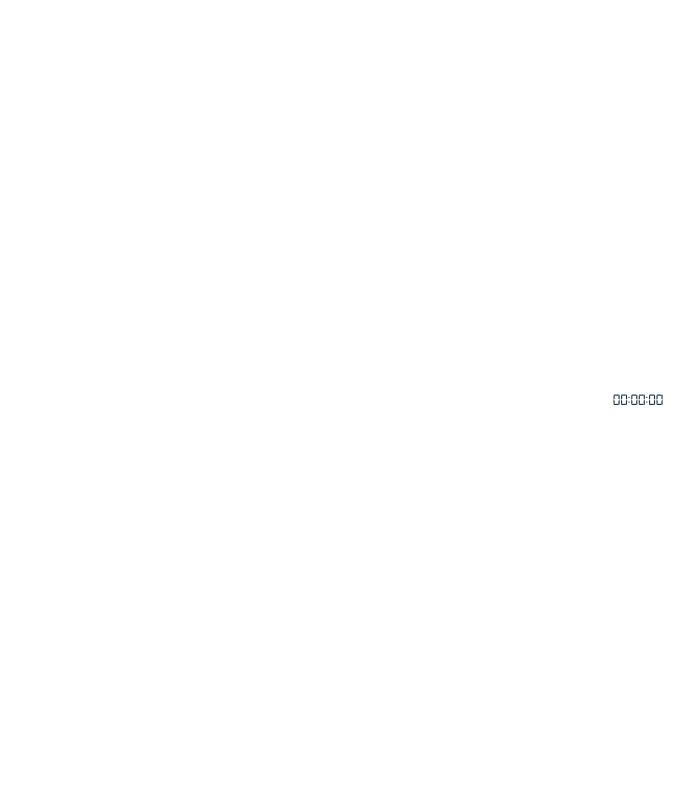
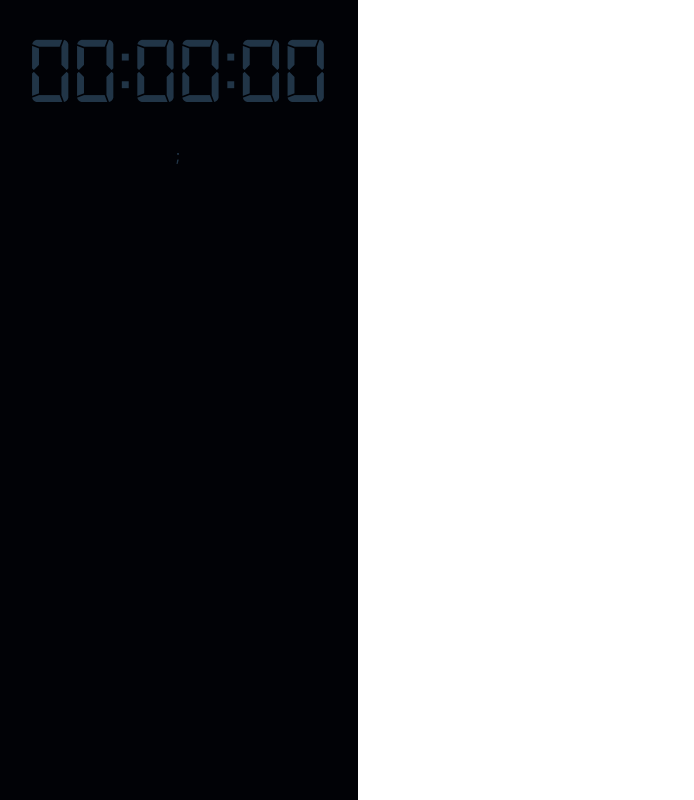
Before and after one commit to ttches/spark-leaderboard, a React (Vite) app: page / in a window 1280 px wide. Shown: the whole page, without its empty margins (2-696 px from the left). Built offline with nearby package versions, Linux system fonts and the light colour scheme.

Commit message:
added height 100% to body, html

```diff
--- a/src/App.css
+++ b/src/App.css
@@ -8,24 +8,15 @@
   src: local("Formula1"), url(./assets/fonts/formula1.otf) format("opentype");
 }
 
+html,
+body {
+  height: 100%;
+}
+
 #root {
   max-width: 1280px;
-  margin: 0 auto;
-  padding: 2rem;
+  height: 100%;
   text-align: center;
-}
-
-.logo {
-  height: 6em;
-  padding: 1.5em;
-  will-change: filter;
-  transition: filter 300ms;
-}
-.logo:hover {
-  filter: drop-shadow(0 0 2em #646cffaa);
-}
-.logo.react:hover {
-  filter: drop-shadow(0 0 2em #61dafbaa);
 }
 
 @keyframes logo-spin {
@@ -42,12 +33,3 @@
     animation: logo-spin infinite 20s linear;
   }
 }
-
-.card {
-  padding: 2em;
-}
-
-.read-the-docs {
-  color: #888;
-  font-family: "Digital";
-}
--- a/src/components/Form/Timer.tsx
+++ b/src/components/Form/Timer.tsx
@@ -1,11 +1,22 @@
 import styled from "styled-components";
+
+const Container = styled.div`
+  background-color: #010206;
+  height: 100%;
+  width: 360px;
+`;
 
 const Time = styled.div`
   font-family: "Digital";
+  font-size: 95px;
 `;
 
 const Timer = () => {
-  return <Time>00:00:00</Time>;
+  return (
+    <Container>
+      <Time>00:00:00</Time>;
+    </Container>
+  );
 };
 
 export default Timer;
```
